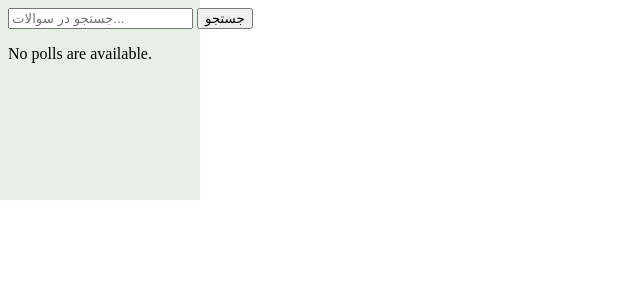
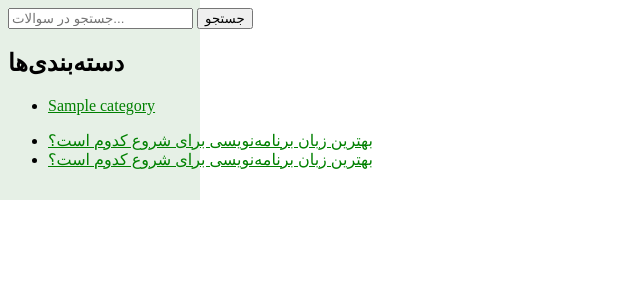
Before and after one commit to aghaderi78/mysitedjango, a Django app: page /polls/ in a window 1280 px wide. Shown: the top 300 px of the page, without its empty margins (0-640 px from the left). Run offline with Django 5.2, Linux system fonts and the light colour scheme; data comes from the database, SQL or seed files in the repository; tables that the repository leaves empty hold one stand-in row (values such as "Sample post").

Commit message:
feat: add question categories

```diff
--- a/djangotutorial/polls/models.py
+++ b/djangotutorial/polls/models.py
@@ -1,13 +1,29 @@
 import datetime
-
 from django.contrib import admin
 from django.db import models
 from django.utils import timezone
 
+class Category(models.Model):
+    name = models.CharField(max_length=100, unique=True)
+
+    class Meta:
+        verbose_name = "Category"
+        verbose_name_plural = "Categories"
+        ordering = ["name"]
+
+    def __str__(self):
+        return self.name
 
 class Question(models.Model):
     question_text = models.CharField(max_length=200)
     pub_date = models.DateTimeField("date published")
+    category = models.ForeignKey(
+        Category,
+        on_delete=models.SET_NULL,
+        null=True,
+        blank=True,
+        related_name="questions",
+    )
 
     def __str__(self):
         return self.question_text
--- a/djangotutorial/polls/templates/polls/index.html
+++ b/djangotutorial/polls/templates/polls/index.html
@@ -1,11 +1,21 @@
 {% load static %}
-
 <link rel="stylesheet" href="{% static 'polls/style.css' %}">
 
 <form action="{% url 'polls:search' %}" method="get">
     <input type="text" name="q" placeholder="جستجو در سوالات..." value="{{ request.GET.q }}">
     <input type="submit" value="جستجو">
 </form>
+
+<h2>دسته‌بندی‌ها</h2>
+{% if categories %}
+    <ul>
+    {% for category in categories %}
+        <li><a href="{% url 'polls:category_questions' category.id %}">{{ category.name }}</a></li>
+    {% endfor %}
+    </ul>
+{% else %}
+    <p>هنوز دسته‌بندی‌ای ثبت نشده است.</p>
+{% endif %}
 
 {% if latest_question_list %}
     <ul>
--- a/djangotutorial/polls/urls.py
+++ b/djangotutorial/polls/urls.py
@@ -1,5 +1,4 @@
 from django.urls import path
-
 from . import views
 
 app_name = "polls"
@@ -15,4 +14,6 @@ urlpatterns = [
     path("<int:pk>/results/", views.ResultsView.as_view(), name="results"),
     # ex: /polls/5/vote/
     path("<int:question_id>/vote/", views.vote, name="vote"),
+    # ex: /polls/category/3/
+    path("category/<int:category_id>/",views.CategoryQuestionListView.as_view(),name="category_questions",),
 ]
--- a/djangotutorial/polls/views.py
+++ b/djangotutorial/polls/views.py
@@ -4,8 +4,7 @@ from django.shortcuts import get_object_or_404, render
 from django.urls import reverse
 from django.utils import timezone
 from django.views import generic
-
-from .models import Choice, Question
+from .models import Choice, Question,Category
 
 
 class IndexView(generic.ListView):
@@ -13,14 +12,14 @@ class IndexView(generic.ListView):
     context_object_name = "latest_question_list"
 
     def get_queryset(self):
-        """
-        Return the last five published questions (not including those set to be
-        published in the future).
-        """
+
         return Question.objects.filter(pub_date__lte=timezone.now()).order_by(
             "-pub_date"
-        )[5:]
-
+        )[:5]
+    def get_context_data(self, **kwargs):
+        context = super().get_context_data(**kwargs)
+        context["categories"] = Category.objects.all()
+        return context
 
 class DetailView(generic.DetailView):
     model = Question
@@ -76,3 +75,19 @@ class SearchResultsView(generic.ListView):
         context = super().get_context_data(**kwargs)
         context["query"] = self.query
         return context
+
+class CategoryQuestionListView(generic.ListView):
+
+    template_name = "polls/category_questions.html"
+    context_object_name = "question_list"
+
+    def get_queryset(self):
+        self.category = get_object_or_404(Category, pk=self.kwargs["category_id"])
+        return Question.objects.filter(
+            category=self.category, pub_date__lte=timezone.now()
+        ).order_by("-pub_date")
+
+    def get_context_data(self, **kwargs):
+        context = super().get_context_data(**kwargs)
+        context["category"] = self.category
+        return context
```
Also changed, not shown: djangotutorial/polls/admin.py (+9 -6 lines), djangotutorial/polls/templates/polls/category_questions.html (added, +17 -0 lines), djangotutorial/polls/migrations/0002_category.py (added), djangotutorial/polls/migrations/0003_question_category.py (added).
